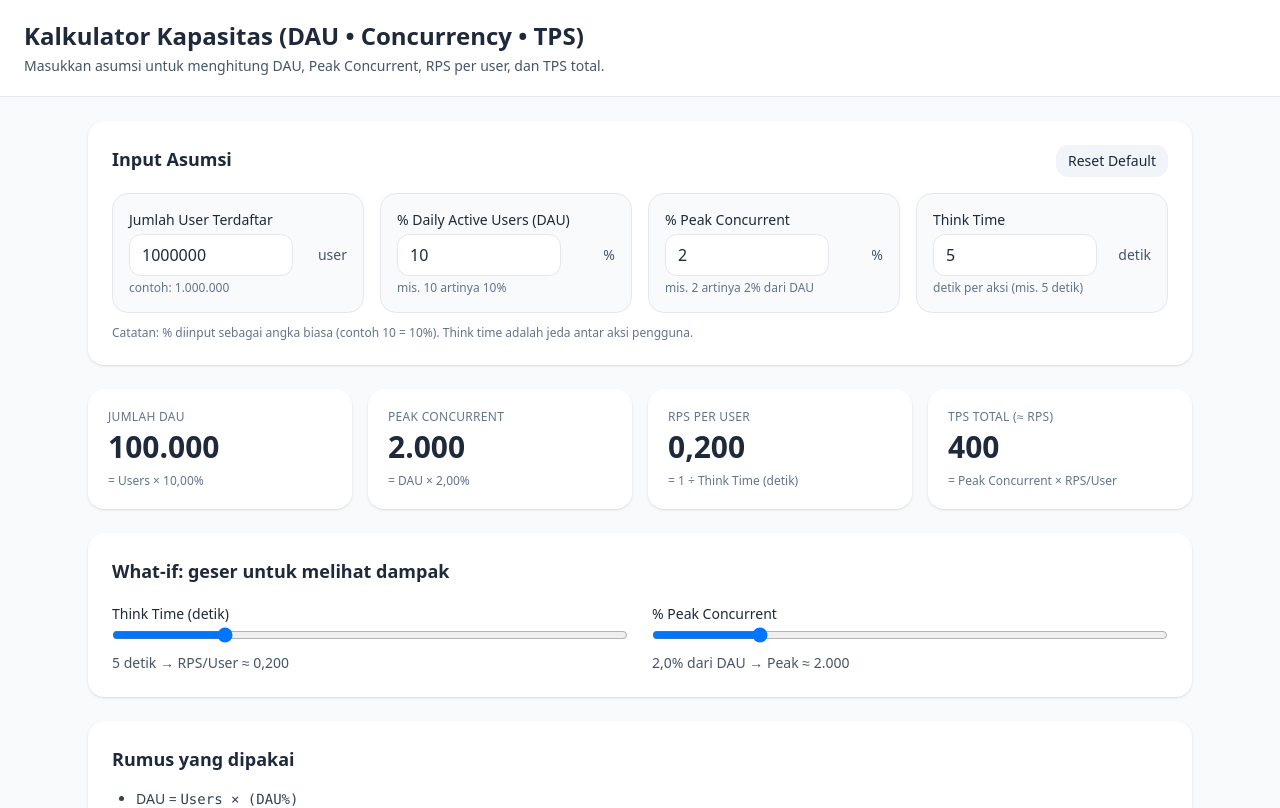
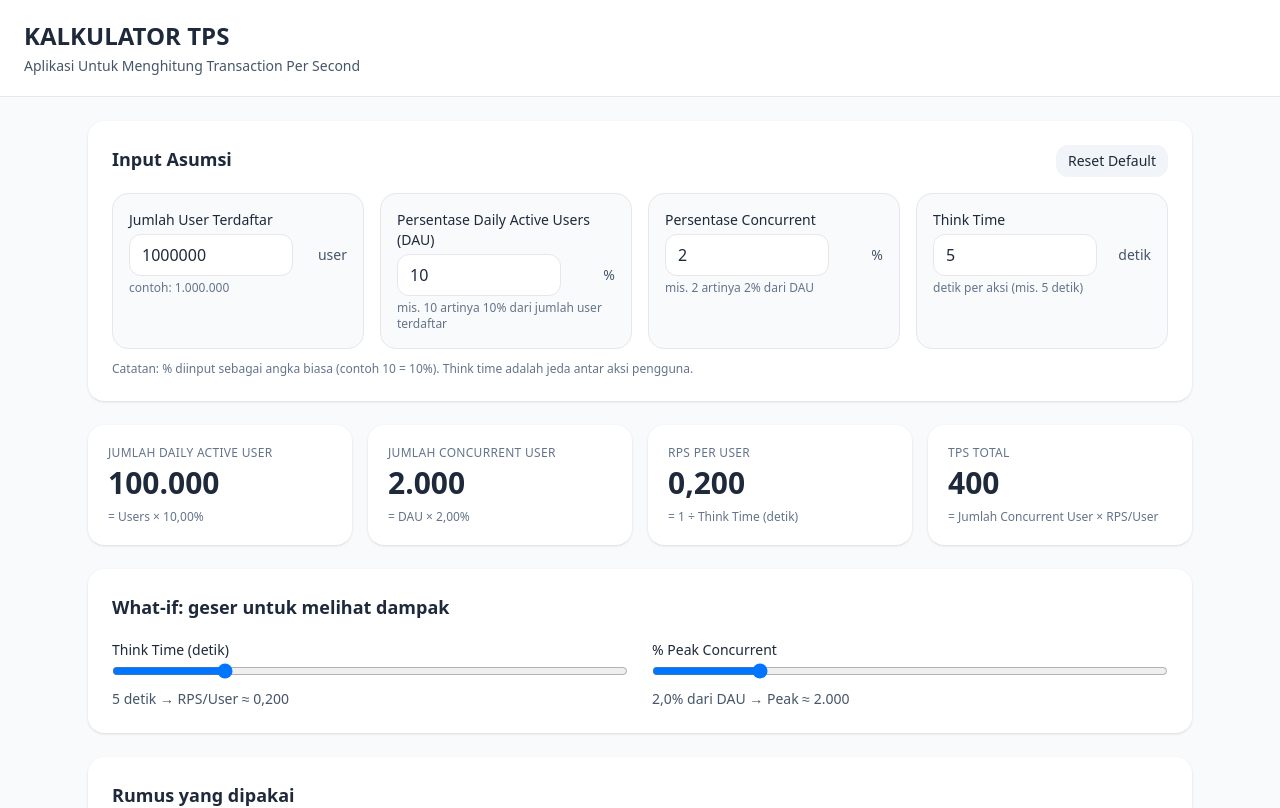
Before and after one commit to marewang/TPS-Calculator, a React (Vite) app: page / in a window 1280 px wide. Shown: the top 808 px of the page. Built offline with nearby package versions, Linux system fonts and the light colour scheme.

Commit message:
Update App.jsx

```diff
--- a/src/App.jsx
+++ b/src/App.jsx
@@ -68,8 +68,8 @@ export default function App() {
   return (
     <div className="min-h-screen bg-slate-50 text-slate-800">
       <header className="px-6 py-5 border-b bg-white sticky top-0 z-10">
-        <h1 className="text-2xl font-bold">Kalkulator Kapasitas (DAU • Concurrency • TPS)</h1>
-        <p className="text-sm text-slate-600 mt-1">Masukkan asumsi untuk menghitung DAU, Peak Concurrent, RPS per user, dan TPS total.</p>
+        <h1 className="text-2xl font-bold">KALKULATOR TPS</h1>
+        <p className="text-sm text-slate-600 mt-1">Aplikasi Untuk Menghitung Transaction Per Second</p>
       </header>
 
       <main className="max-w-6xl mx-auto p-6 grid gap-6">
@@ -91,15 +91,15 @@ export default function App() {
             />
 
             <InputCard
-              label="% Daily Active Users (DAU)"
-              hint="mis. 10 artinya 10%"
+              label="Persentase Daily Active Users (DAU)"
+              hint="mis. 10 artinya 10% dari jumlah user terdaftar"
               value={dauPercent}
               onChange={(v) => setDauPercent(Math.max(0, parseNumber(v)))}
               suffix="%"
             />
 
             <InputCard
-              label="% Peak Concurrent"
+              label="Persentase Concurrent"
               hint="mis. 2 artinya 2% dari DAU"
               value={concurrentPercent}
               onChange={(v) => setConcurrentPercent(Math.max(0, parseNumber(v)))}
@@ -119,10 +119,10 @@ export default function App() {
         </section>
 
         <section className="grid grid-cols-1 md:grid-cols-2 lg:grid-cols-4 gap-4">
-          <StatCard title="Jumlah DAU" value={fmtInt(dau)} subtitle={`= Users × ${fmtDec(dauRate*100,2)}%`} />
-          <StatCard title="Peak Concurrent" value={fmtInt(peakConcurrent)} subtitle={`= DAU × ${fmtDec(concurrentRate*100,2)}%`} />
+          <StatCard title="Jumlah Daily Active User" value={fmtInt(dau)} subtitle={`= Users × ${fmtDec(dauRate*100,2)}%`} />
+          <StatCard title="Jumlah Concurrent User" value={fmtInt(peakConcurrent)} subtitle={`= DAU × ${fmtDec(concurrentRate*100,2)}%`} />
           <StatCard title="RPS per User" value={fmtDec(rpsPerUser, 3)} subtitle="= 1 ÷ Think Time (detik)" />
-          <StatCard title="TPS Total (≈ RPS)" value={fmtInt(tps)} subtitle="= Peak Concurrent × RPS/User" />
+          <StatCard title="TPS Total" value={fmtInt(tps)} subtitle="= Jumlah Concurrent User × RPS/User" />
         </section>
 
         <section className="bg-white rounded-2xl shadow p-6">
@@ -170,7 +170,7 @@ export default function App() {
         </section>
 
         <footer className="text-xs text-slate-500 pb-8">
-          Siap untuk Vercel: jalankan <code>npm run build</code> lalu deploy. Butuh ekspor CSV/print PDF? Beritahu saya.
+          By: Marewang
         </footer>
       </main>
     </div>
```
